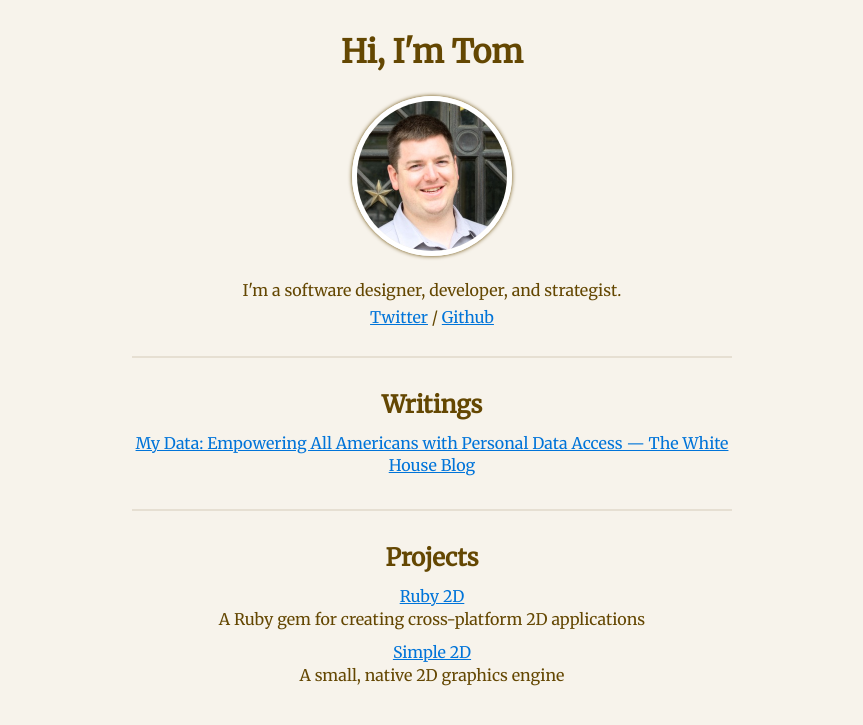
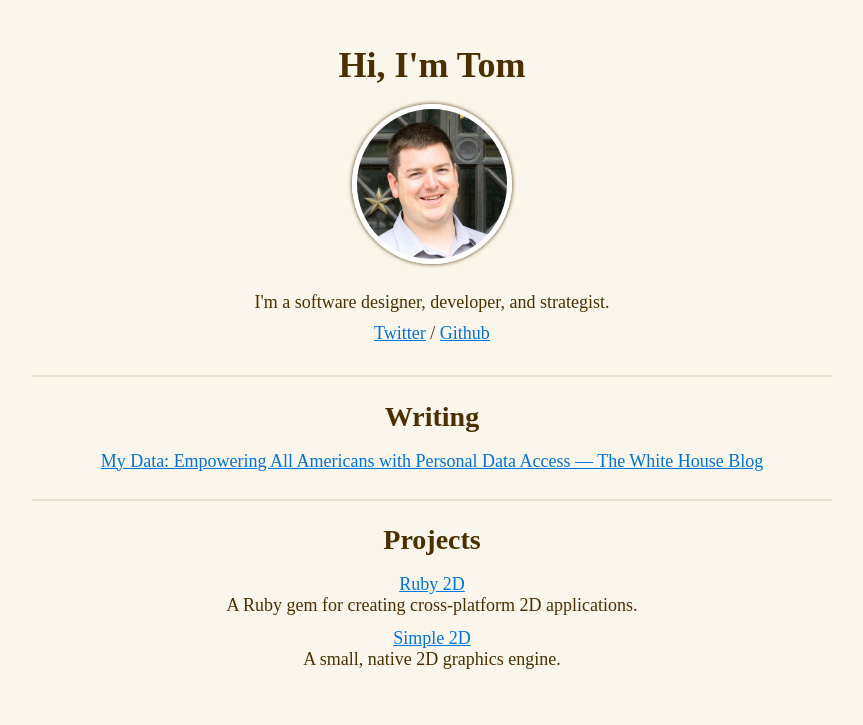
Before and after one commit to blacktm/blacktm.github.io, a Jekyll site: the page built from index.html, in a window 1280 px wide. Shown: the top 725 px of the page, without its empty margins (208-1071 px from the left). Built offline with Jekyll 4.4.1, drawn with Linux system fonts in a browser that asks for light colours; some web fonts are replaced.

Commit message:
Update home page and styles

```diff
--- a/_layouts/main.html
+++ b/_layouts/main.html
@@ -6,12 +6,12 @@
     <meta name="viewport" content="width=device-width, initial-scale=1">
     <title>Tom Black</title>
 
-    <link href="https://fonts.googleapis.com/css?family=Merriweather+Sans|Merriweather" rel="stylesheet">
+    <link href="https://fonts.googleapis.com/css?family=Lusitana:400,700" rel="stylesheet">
     <link rel="stylesheet" href="main.css">
     <link rel="apple-touch-icon-precomposed" href="/img/favicon-152.png">
   </head>
 
-  <body>
+  <body class="{{ page.css }}">
     {{ content }}
     <!-- <script src="js/scripts.js"></script> -->
   </body>
--- a/index.html
+++ b/index.html
@@ -12,7 +13,7 @@ layout: main
 
 <hr>
 
-<h2>Writings</h2>
+<h2>Writing</h2>
 
 <ul>
   <li><a href="https://www.whitehouse.gov/blog/2016/03/15/my-data-empowering-all-americans-personal-data-access">My Data: Empowering All Americans with Personal Data Access — The White House Blog</a></li>
@@ -23,6 +24,6 @@ layout: main
 <h2>Projects</h2>
 
 <ul>
-  <li><a href="http://www.ruby2d.com">Ruby 2D</a><br>A Ruby gem for creating cross-platform 2D applications</li>
-  <li><a href="http://www.simple2d.com">Simple 2D</a><br>A small, native 2D graphics engine</li>
+  <li><a href="http://www.ruby2d.com">Ruby 2D</a><br>A Ruby gem for creating cross-platform 2D applications.</li>
+  <li><a href="http://www.simple2d.com">Simple 2D</a><br>A small, native 2D graphics engine.</li>
 </ul>
--- a/main.scss
+++ b/main.scss
@@ -2,32 +2,48 @@
 ---
 
 $blue: #0074d9;
-$brown: #644702;
+$brown: #4a3001;
 $light-brown: #e6dfd2;
 
 body {
   margin: 0 auto;
-  padding: 20px 10px 20px 10px;
-  max-width: 600px;
-  background: #f7f3eb;
-  text-align: center;
-  line-height: 1.4em;
-  font-family: 'Merriweather', serif;
+  padding: 20px 10px 50px 10px;
+  max-width: 800px;
+  background: #faf6ec;
+  font-size: 18px;
+  font-family: 'Lusitana', serif;
   color: $brown;
   // border: 1px solid blue;
 }
 
+.home {
+  text-align: center;
+
+  ul {
+    padding: 0;
+    list-style: none;
+  }
+}
+
+h1, h2, h3 {
+  margin-bottom: 0.50em;
+}
+
 h1 {
-  margin-bottom: 1em;
+  font-size: 36px;
 }
 
 h2 {
-  margin-top: 1.5em;
-  margin-bottom: 0;
+  font-size: 28px;
 }
 
 h3 {
   font-weight: normal;
+  font-size: 20px;
+}
+
+p {
+  line-height: 1.4em;
 }
 
 a {
@@ -35,10 +51,7 @@ a {
 }
 
 ul {
-  margin: 1em 0;
-  margin-bottom: 2em;
-  padding: 0;
-  list-style: none;
+  margin-bottom: 1.5em;
 
   li {
     margin-bottom: 0.7em;
@@ -60,3 +73,11 @@ hr {
   margin-bottom: 1.5em;
   line-height: 1.7em;
 }
+
+a.back {
+  text-decoration: none;
+
+  &:hover {
+    text-decoration: underline;
+  }
+}
```
Also changed, not shown: other parts of index.html (+1 -0 lines).
